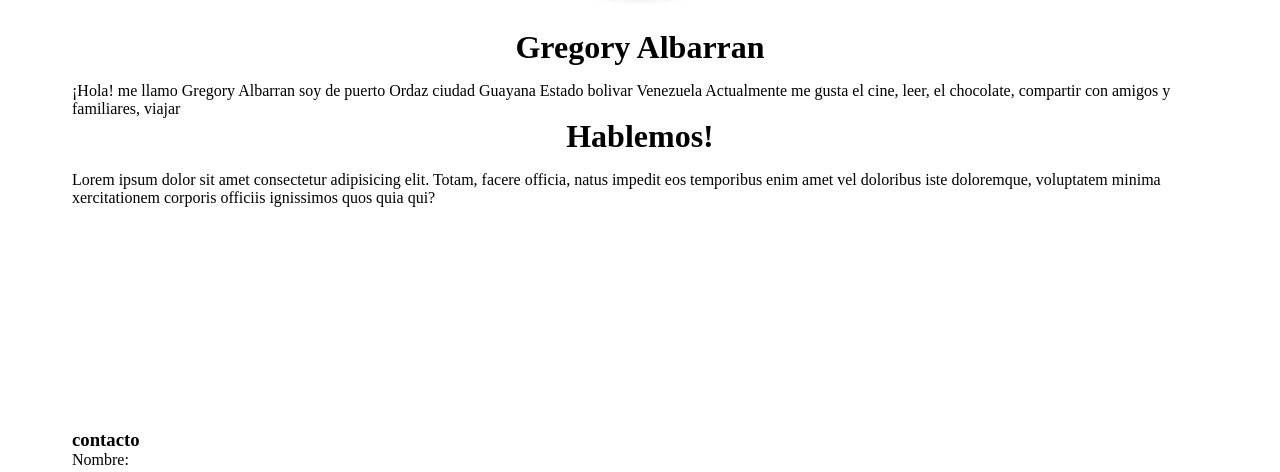
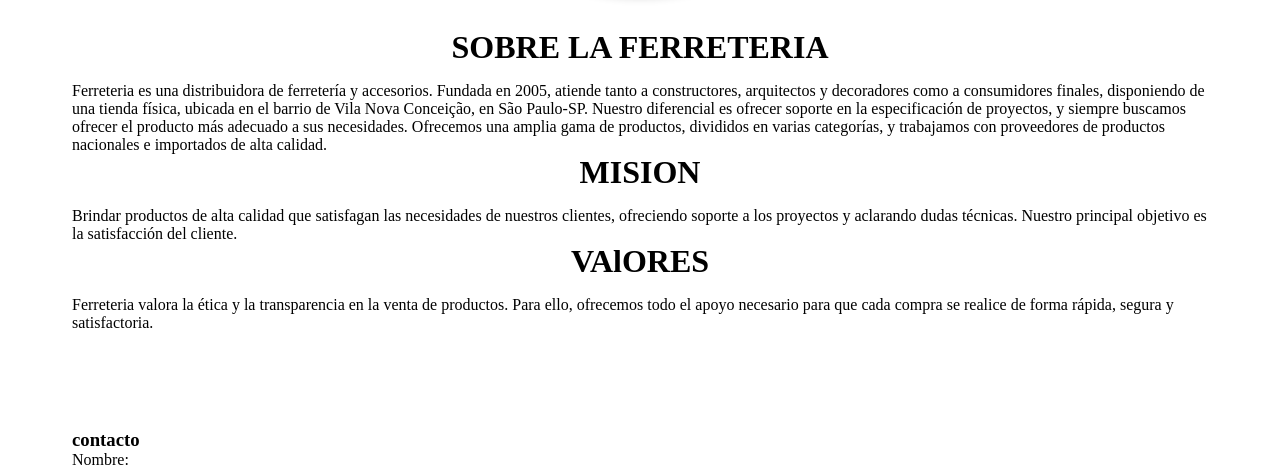
Before and after one commit to Greg1520/Proyecto-2-, a plain HTML site: page index.html in a window 1280 px wide. Shown: the part 334-806 px from the top of the page. Drawn offline with Linux system fonts and the light colour scheme; a web font is replaced by a local one.

Commit message:
proyecto 2 segundo cambio

```diff
--- a/index.html
+++ b/index.html
@@ -27,23 +27,24 @@
         </center>
 
         <section id="about">
-            <h1>Gregory Albarran</h1>
-            <p> ¡Hola! me llamo Gregory Albarran soy de puerto Ordaz ciudad Guayana Estado bolivar Venezuela
-                Actualmente
+            <h1>SOBRE LA FERRETERIA</h1>
+            <p>
+                Ferreteria es una distribuidora de ferretería y accesorios.
+                Fundada en 2005, atiende tanto a constructores, arquitectos y decoradores como a consumidores finales, disponiendo de una tienda física, ubicada en el barrio de Vila Nova Conceição, en São Paulo-SP.
+                Nuestro diferencial es ofrecer soporte en la especificación de proyectos, y siempre buscamos ofrecer el producto más adecuado a sus necesidades. Ofrecemos una amplia gama de productos, divididos en varias categorías, y trabajamos con proveedores de productos nacionales e importados de alta calidad.
+            </p>
 
-                me gusta el cine, leer, el chocolate, compartir con amigos y familiares, viajar
-                </p>
+                <h2>MISION</h2>
+            <p>
+                Brindar productos de alta calidad que satisfagan las necesidades de nuestros clientes, ofreciendo soporte a los proyectos y aclarando dudas técnicas.
+                Nuestro principal objetivo es la satisfacción del cliente.
+            </p>
 
-                <h2>Hablemos!</h2>
-            <p>
-                Lorem ipsum dolor sit amet
-                consectetur adipisicing elit. Totam,
-                facere officia, natus impedit eos
-                temporibus enim amet vel doloribus
-                iste doloremque, voluptatem minima
-                xercitationem corporis officiis
-                ignissimos quos quia qui?</p>
-
+                <h2>VAlORES</h2>
+            <P>
+                Ferreteria valora la ética y la transparencia en la venta de productos.
+                Para ello, ofrecemos todo el apoyo necesario para que cada compra se realice de forma rápida, segura y satisfactoria.
+            </P>
         </section>
 
     <section id="contacto">
```
